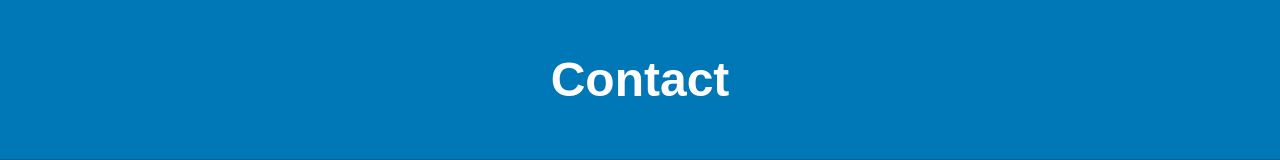
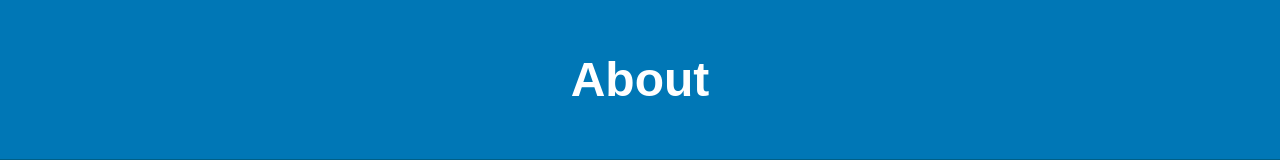
Before and after one commit to joydasbairagya/joydasbairagya.github.io, a plain HTML site: page about.html in a window 1280 px wide. Shown: the top 160 px of the page. Drawn offline with Linux system fonts and the light colour scheme.

Commit message:
Update about.html

```diff
--- a/about.html
+++ b/about.html
@@ -65,7 +65,7 @@
 </head>
 <body>
     <header>
-        <h1>Contact</h1>
+        <h1>About</h1>
     </header>
 
     <nav>
```
